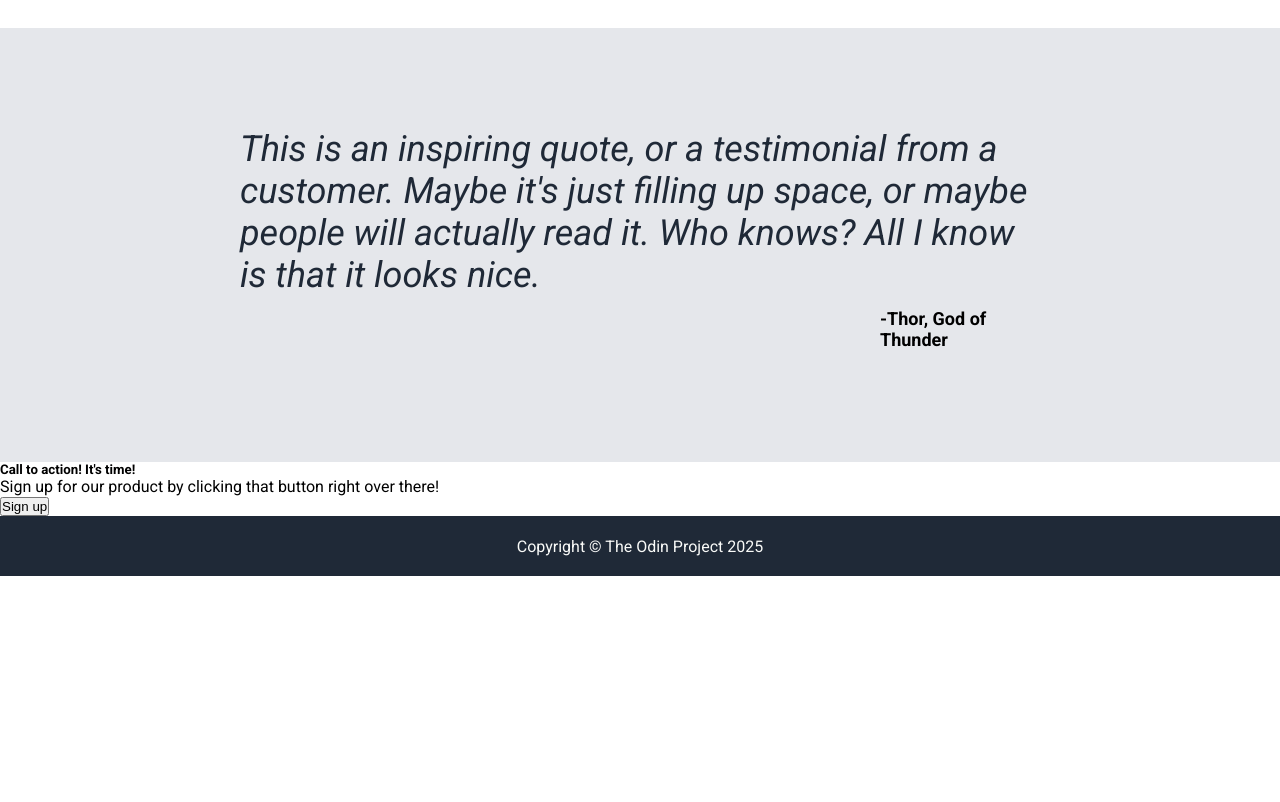
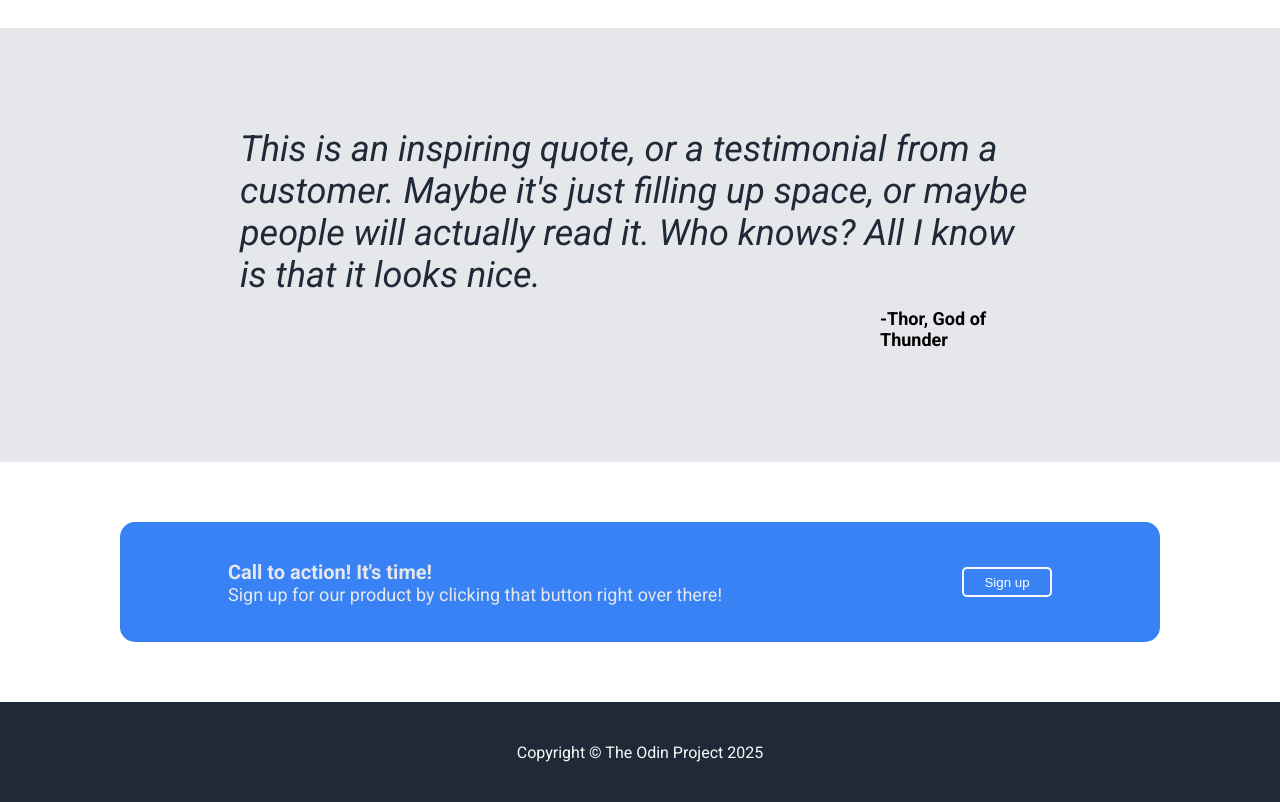
Before and after one commit to vnjodev/odin-landing-page, a plain HTML site: page index.html in a window 1280 px wide. Shown: the part 982-1784 px from the top of the page. Before the commit the page ends 1558 px from the top, so only its background shows below. Drawn offline with Linux system fonts and the light colour scheme.

Commit message:
Add styling to 'call to action' section
Made changes to the call to action section. I
forgot to put the button element inside a div.
After that, I added styling to the 'call to action'
section and made a bit of changes to the footer.

```diff
--- a/css/style.css
+++ b/css/style.css
@@ -171,10 +171,56 @@ nav a {
     font-size: 18px;
 }
 
+/* call to action styling */
 
+#call-to-action {
+    display: flex;
+    justify-content: center;
+    align-items: center;
+    margin: 60px 120px;
+}
 
+#action-container {
+    background-color: #3882f6;
+    color: #fff;
+    height: 120px;
+    width: 1200px;
+    display: flex;
+    align-items: center;
+    justify-content: center;
+    border-radius: 15px;
+    gap: 120px;
+}
 
+#action-text {
+    display: flex;
+    flex-direction: column;
+    margin: auto 60px;
+    color: #e5e7eb;
+}
 
+#action-text h5{
+    font-size: 20px;
+}
+
+#action-text p {
+    font-size: 18px;
+}
+
+#button-container {
+    display: flex;
+    margin: auto 60px;
+}
+
+#action-button {
+    background-color: #3882f6;
+    color: #fff;
+    border: 2px solid;
+    border-color: #f9faf8;
+    border-radius: 5px;
+    width: 90px;
+    height: 30px;
+}
 
 /* footer */
 
@@ -184,5 +230,6 @@ footer {
     align-items: center;
     bottom: 0;
     left: 0;
-    height: 60px;
+    height: 100px;
+    width: 100%;
 }
--- a/index.html
+++ b/index.html
@@ -66,13 +66,18 @@
             </p>
             <p id="quote-author">-Thor, God of Thunder</p>
         </div>
-        <div id="action-container">
-            <div id="action-text">
-                <h5>Call to action! It's time!</h5>
-                <p>Sign up for our product by clicking that button right over there!</p>
-                <button id="action-button">Sign up</button>
+        <div id="call-to-action">
+            <div id="action-container">
+                <div id="action-text">
+                    <h5>Call to action! It's time!</h5>
+                    <p>Sign up for our product by clicking that button right over there!</p>
+                </div>
+                <div id="button-container">
+                    <button id="action-button">Sign up</button>
+                </div>
             </div>
         </div>
+
     </main>
     <footer>Copyright &copy; The Odin Project 2025</footer>
 </body>
```
